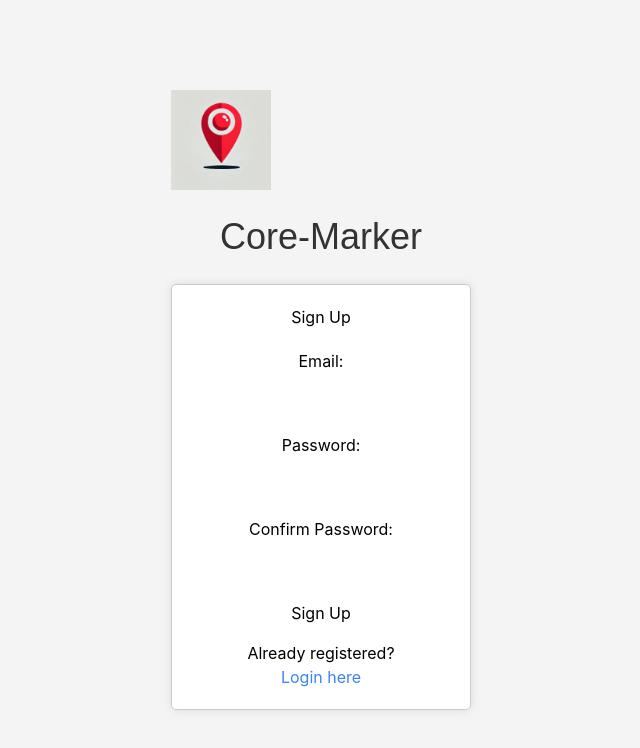
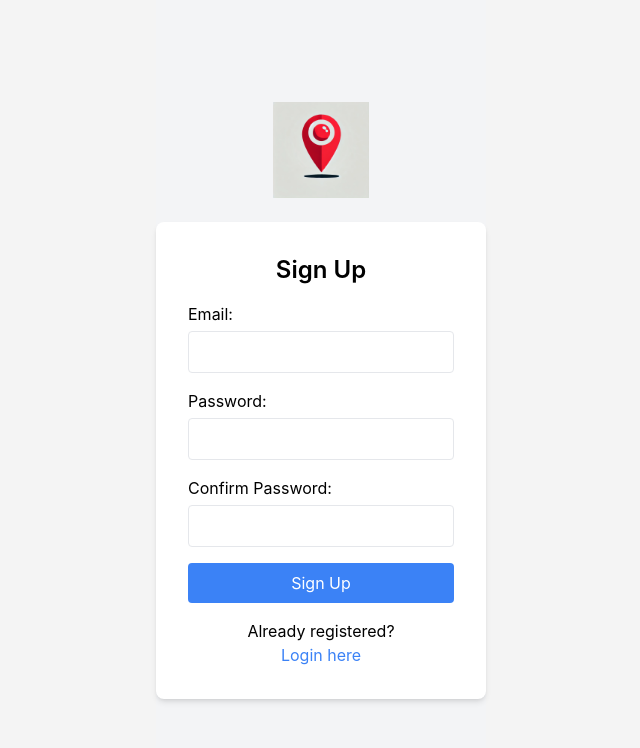
Before and after one commit to CS-179K/Core-Marker, a React (Vite) app in the folder core-marker-app/: page / in a window 1280 px wide. Shown: the top 748 px of the page, without its empty margins (319-959 px from the left). Built offline with nearby package versions, Linux system fonts and the light colour scheme.

Commit message:
formatting

```diff
--- a/core-marker-app/src/components/Login.jsx
+++ b/core-marker-app/src/components/Login.jsx
@@ -29,31 +29,34 @@ const Login = () => {
   };
 
   return (
-    <div className="login-page">
-      <img src={logo} alt="Core-Marker Logo" className="logo" />
-      <h1 className="title">Core-Marker</h1>
-      <div className="login-container">
-        <h2>Login</h2>
+    <div className="flex flex-col items-center justify-center min-h-screen bg-gray-100">
+      <img src={logo} alt="Core-Marker Logo" className="w-24 mb-6" />
+      <div className="bg-white p-8 rounded-lg shadow-md w-full max-w-md text-center">
+        <h2 className="text-2xl font-semibold mb-4">Login</h2>
         <form onSubmit={handleSubmit}>
-          <div className="input-group">
-            <label>Email:</label>
+          <div className="input-group mb-4">
+            <label className="block text-left mb-2">Email:</label>
             <input
               type="email"
               value={email}
               onChange={(e) => setEmail(e.target.value)}
               required
+              className="w-full p-2 border rounded"
             />
           </div>
-          <div className="input-group">
-            <label>Password:</label>
+          <div className="input-group mb-4">
+            <label className="block text-left mb-2">Password:</label>
             <input
               type="password"
               value={password}
               onChange={(e) => setPassword(e.target.value)}
               required
+              className="w-full p-2 border rounded"
             />
           </div>
-          <button type="submit">Login</button>
+          <button type="submit" className="w-full py-2 px-4 bg-blue-500 text-white rounded hover:bg-blue-600">
+            Login
+          </button>
         </form>
         <p className="mt-4">
           Not Registered?{" "}
--- a/core-marker-app/src/components/Signup.jsx
+++ b/core-marker-app/src/components/Signup.jsx
@@ -26,40 +26,44 @@ const Signup = () => {
   };
 
   return (
-    <div className="signup-page">
-      <img src={logo} alt="Core-Marker Logo" className="logo" />
-      <h1 className="title">Core-Marker</h1>
-      <div className="signup-container">
-        <h2>Sign Up</h2>
+    <div className="flex flex-col items-center justify-center min-h-screen bg-gray-100">
+      <img src={logo} alt="Core-Marker Logo" className="w-24 mb-6" />
+      <div className="bg-white p-8 rounded-lg shadow-md w-full max-w-md text-center">
+        <h2 className="text-2xl font-semibold mb-4">Sign Up</h2>
         <form onSubmit={handleSubmit}>
-          <div className="input-group">
-            <label>Email:</label>
+          <div className="input-group mb-4">
+            <label className="block text-left mb-2">Email:</label>
             <input
               type="email"
               value={email}
               onChange={(e) => setEmail(e.target.value)}
               required
+              className="w-full p-2 border rounded"
             />
           </div>
-          <div className="input-group">
-            <label>Password:</label>
+          <div className="input-group mb-4">
+            <label className="block text-left mb-2">Password:</label>
             <input
               type="password"
               value={password}
               onChange={(e) => setPassword(e.target.value)}
               required
+              className="w-full p-2 border rounded"
             />
           </div>
-          <div className="input-group">
-            <label>Confirm Password:</label>
+          <div className="input-group mb-4">
+            <label className="block text-left mb-2">Confirm Password:</label>
             <input
               type="password"
               value={confirmPassword}
               onChange={(e) => setConfirmPassword(e.target.value)}
               required
+              className="w-full p-2 border rounded"
             />
           </div>
-          <button type="submit">Sign Up</button>
+          <button type="submit" className="w-full py-2 px-4 bg-blue-500 text-white rounded hover:bg-blue-600">
+            Sign Up
+          </button>
         </form>
         <p className="mt-4">
           Already registered?{" "}
```
